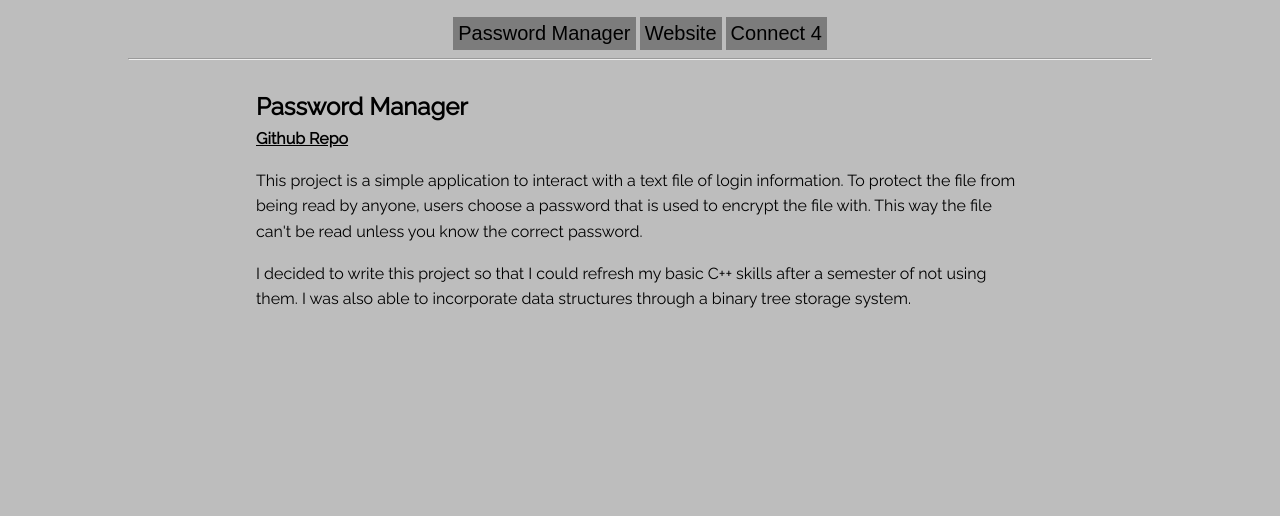
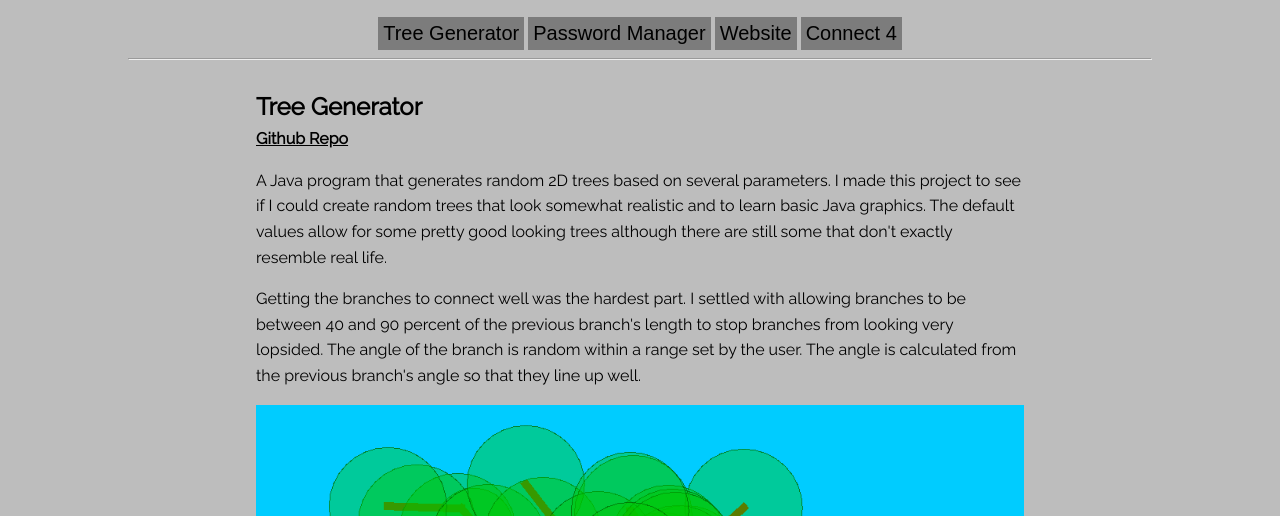
Before and after one commit to jadendick/Personal_Website, a plain HTML site: page index.html in a window 1280 px wide. Shown: the part 284-800 px from the top of the page. Drawn offline with Linux system fonts and the light colour scheme.

Commit message:
Added Tree Generator project

```diff
--- a/index.html
+++ b/index.html
@@ -23,13 +23,25 @@
 <div id="content">
 	<h1>Projects</h1>
 	<div id="project_selector">
-		<button onclick="chooseProject('Password_Manager')" id="Password_Managerb">Password Manager</button>
+		<button onclick="chooseProject('treeGenerator')">Tree Generator</button>
+		<button onclick="chooseProject('Password_Manager')">Password Manager</button>
 		<button onclick="chooseProject('website')">Website</button>
 		<button onclick="chooseProject('mipsConnect4')">Connect 4</button>
 	</div>
 	<hr style="width:80%;">
 	<div id="project_display">
-		<div id="Password_Manager" class="project active">
+		<div id="treeGenerator" class="project active">
+			<h2>Tree Generator</h2>
+			<a href="https://github.com/jadendick/Tree_Generator" target="_blank">Github Repo</a>
+			<p>A Java program that generates random 2D trees based on several parameters. I made this project to see if I could create random trees that look somewhat
+				realistic and to learn basic Java graphics. The default values allow for some pretty good looking trees although there are still some that don't exactly
+				resemble real life. </p>
+			<p>Getting the branches to connect well was the hardest part. I settled with allowing branches to be between 40 and 90 percent of the previous branch's
+				length to stop branches from looking very lopsided. The angle of the branch is random within a range set by the user. The angle is calculated from the
+				previous branch's angle so that they line up well.</p>
+			<img src="Images/treeGenerator.png" style="width:100%; ">
+		</div>
+		<div id="Password_Manager" class="project">
 			<h2>Password Manager</h2>
 			<a href="https://github.com/jadendick/Password_Manager" target="_blank">Github Repo</a>
 			<p>This project is a simple application to interact with a text file of login information. To protect the file from being read by anyone, users
```
Also changed, not shown: Images/treeGenerator.png (added).
